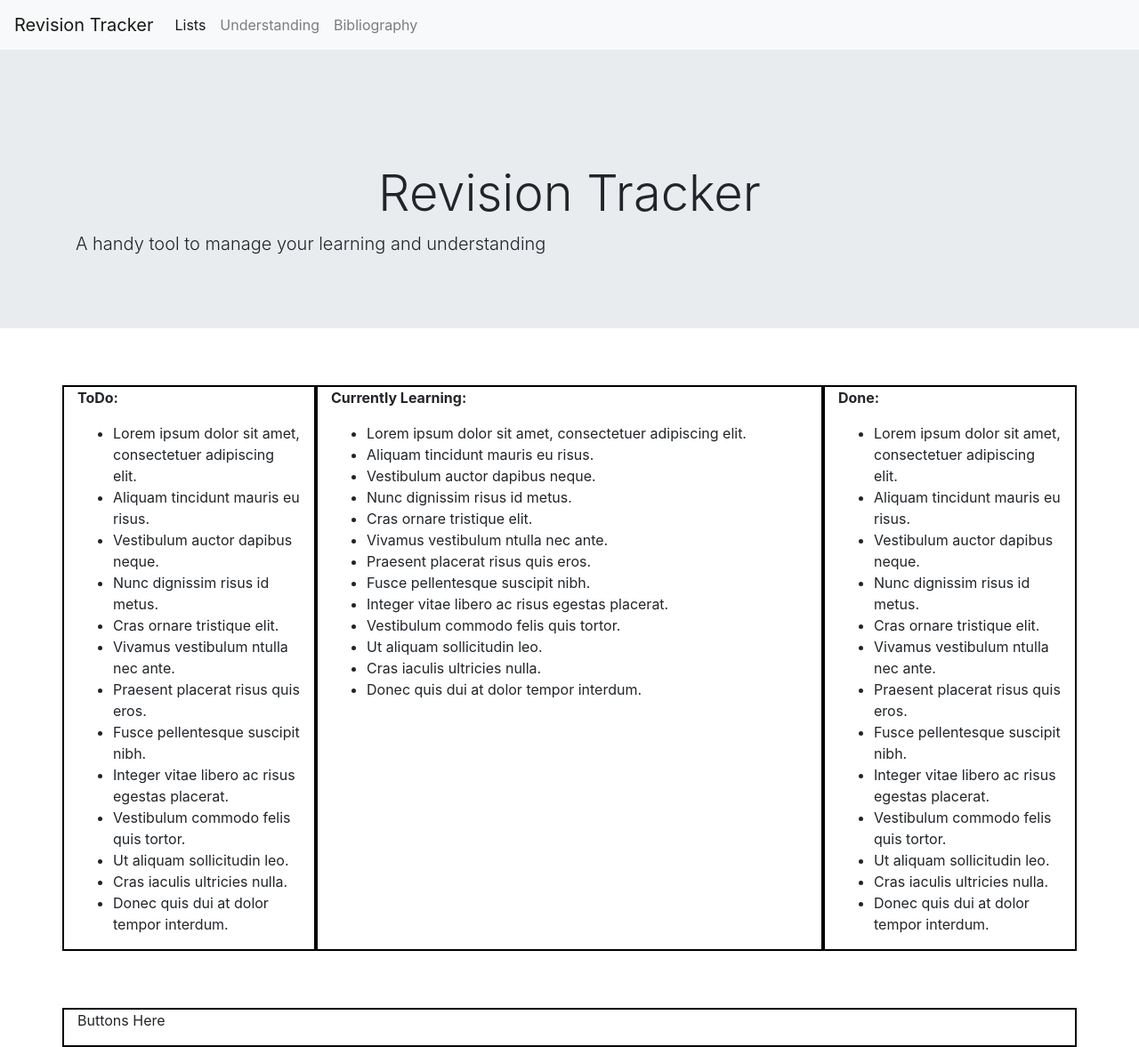
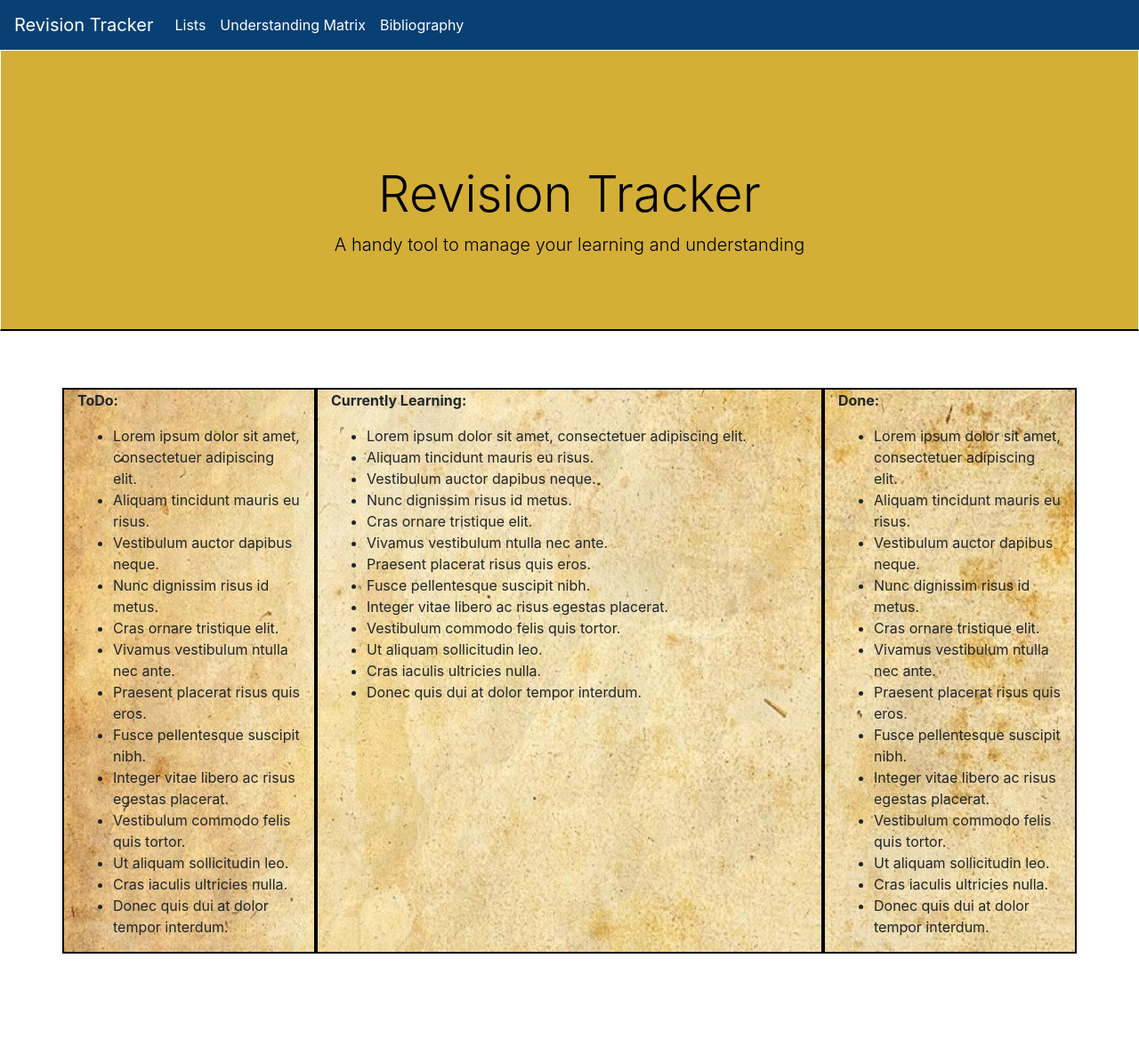
Before and after one commit to JosephNamihas/Revision_Tracker, a plain HTML site: page index.html in a window 1280 px wide. Shown: the whole page at 89% size. After the commit the page ends 1072 px from the top, so only its background shows below. Drawn offline with nearby package versions, Linux system fonts and the light colour scheme.

Commit message:
Design changes

```diff
--- a/index.html
+++ b/index.html
@@ -12,12 +12,12 @@
     <title>Revision Tracker</title>
 </head>
 <body>
-    <nav class="navbar navbar-expand-lg navbar-light bg-light">
+    <nav class="navbar navbar-expand-lg navigation">
         <a class="navbar-brand" href="#">Revision Tracker</a>
         <div class="collapse navbar-collapse" id="navbarNavAltMarkup">
           <div class="navbar-nav">
             <a class="nav-item nav-link active" href="#lists">Lists<span class="sr-only"></span></a>
-            <a class="nav-item nav-link" href="#understanding">Understanding</a>
+            <a class="nav-item nav-link" href="#understanding">Understanding Matrix</a>
             <a class="nav-item nav-link" href="#bib">Bibliography</a>
 
           </div>
@@ -31,7 +31,7 @@
         </div>
       </div>
 
-    <div id="lists" class="container">
+    <div id="lists" class="container main-body">
         <div class="row">
             <div class="todo col-md-3">
                 <p class="todo-heading">ToDo:</p>
@@ -93,22 +93,11 @@
         </div>
     </div>
 
-<footer>
-    <div class="container footer-buttons">
-        <div class ="row">
-            <div class ="col-md-12">
-                <p>Buttons Here</p>
-            </div>
-        </div>
-    </div>
-</footer>
-
 
 
     <!-- Optional JavaScript -->
     <!-- jQuery first, then Popper.js, then Bootstrap JS -->
-    <script src="/script.js"></script>
-    <script src="https://code.jquery.com/jquery-3.3.1.slim.min.js" integrity="sha384-q8i/X+965DzO0rT7abK41JStQIAqVgRVz"></script>
+    <script src="script.js"></script>
 </body>
 
 </html>
--- a/styles.css
+++ b/styles.css
@@ -5,11 +5,28 @@
 
 /* -- NAVBAR -- */
 
+.navigation{
+    background-color: #094074;
+}
+
+.navigation a {
+    color: white;
+}
 
 
 /* -- JUMBOTRON -- */
 
+.jumbotron-fluid p {
+    text-align: center;
+}
 
+.jumbotron-fluid {
+    background-color: #D4AF37;
+    color: black;
+    border: 1px solid white;
+    border-bottom: 2px solid black !important;
+
+}
 
 /* -- LIST -- */
 
@@ -19,6 +36,10 @@ h1 {
 
 .container {
     margin-top: 5%;
+}
+
+.main-body {
+    background-image: url("assets/paper.jpg") !important;
 }
 
 .todo {
@@ -45,8 +66,5 @@ h1 {
     font-weight: bold;
 }
 
+
 /* -- FOOTER -- */
-
-.footer-buttons {
-    border: 2px solid black;
-}
```
Also changed, not shown: assets/paper.jpg (added).
